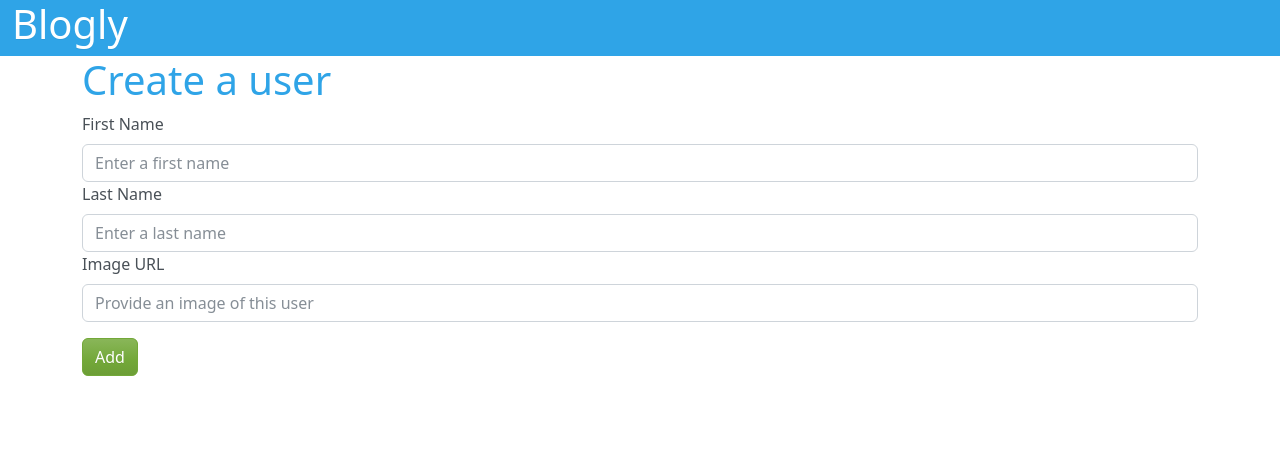
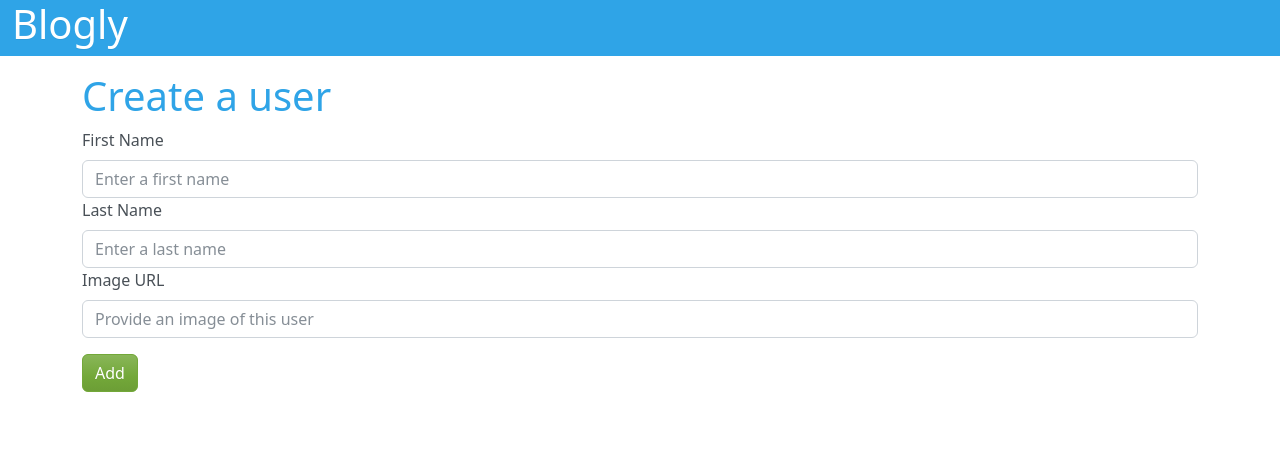
Before and after one commit to veronicani/flask-blogly, a Flask app: page /users/new/ in a window 1280 px wide. Shown: the top 476 px of the page. Run offline with Flask 3, Linux system fonts and the light colour scheme; some libraries are stand-ins or nearby versions.

Commit message:
updated styling

```diff
--- a/templates/new_user_form.html
+++ b/templates/new_user_form.html
@@ -4,7 +4,7 @@
 {% block title %}{% endblock %}
 
 {% block content %}
-<h1>Create a user</h1>
+<h1 class="mt-3">Create a user</h1>
 <form action="" class="form-group" method="POST">
   <label class="form-label" for="first_name">First Name</label>
   <input type="text" class="form-control" id="first_name" name="first_name" placeholder="Enter a first name"
```
